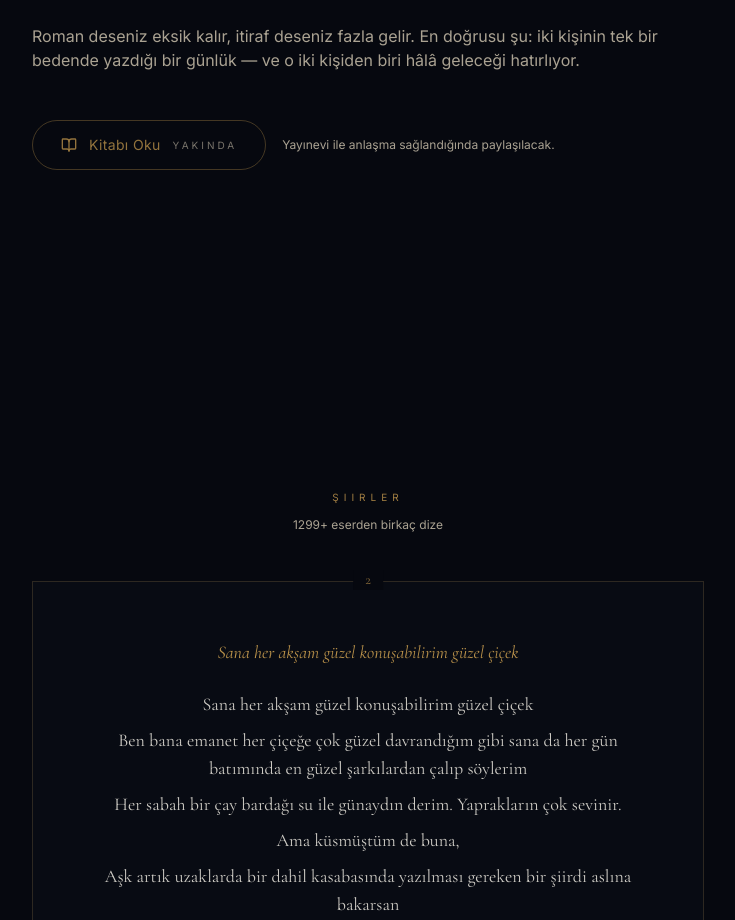
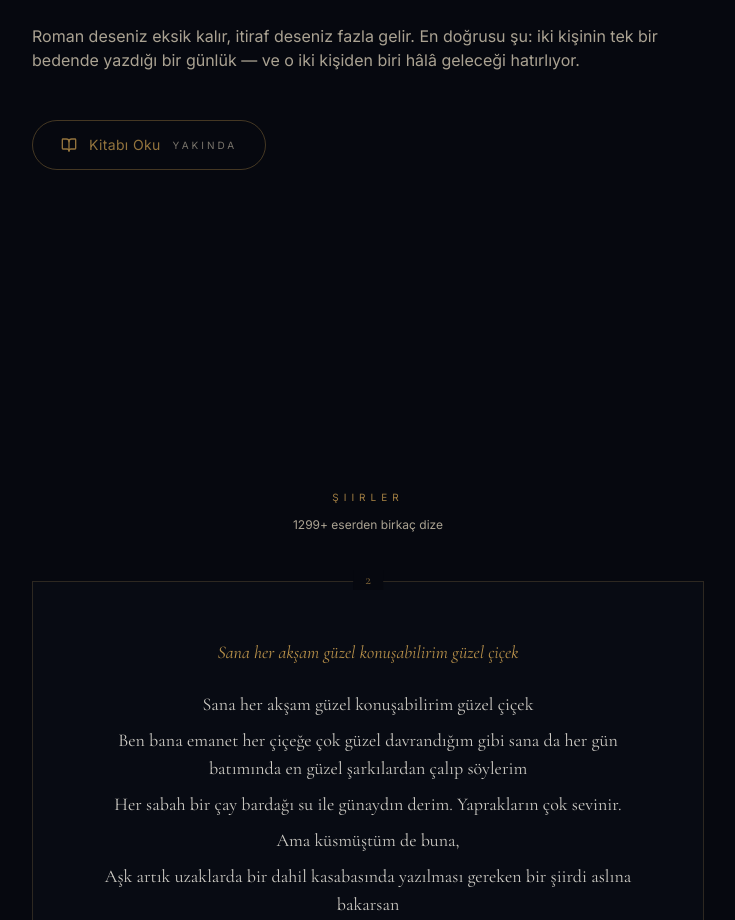
Before and after one commit to artroh2/rahmioguzhan, a React (Vite) app: page / in a window 1280 px wide. Shown: the part 1243-2163 px from the top of the page, without its empty margins (272-1007 px from the left). Built offline with nearby package versions, Linux system fonts and the light colour scheme; the HTML template or start-up script is replaced by a standard one.

Commit message:
Changes
Co-authored-by: artroh2 <251506274+artroh2@users.noreply.github.com>

```diff
--- a/src/components/kitap/BookSection.tsx
+++ b/src/components/kitap/BookSection.tsx
@@ -38,7 +38,7 @@ const BookSection = () => (
         </motion.p>
       </div>
 
-      <motion.div {...fade(0.5)} className="mt-12 flex flex-wrap items-center gap-4">
+      <motion.div {...fade(0.5)} className="mt-12">
         <button
           disabled
           className="group inline-flex items-center gap-3 border border-accent/40 text-accent/90 px-7 py-3.5 rounded-full text-sm tracking-wide hover:bg-accent/10 transition-colors duration-500 disabled:opacity-70"
@@ -47,7 +47,6 @@ const BookSection = () => (
           Kitabı Oku
           <span className="text-[10px] tracking-[0.3em] uppercase text-muted-foreground">Yakında</span>
         </button>
-        <span className="text-xs text-muted-foreground">Yayınevi ile anlaşma sağlandığında paylaşılacak.</span>
       </motion.div>
     </div>
   </section>
```
